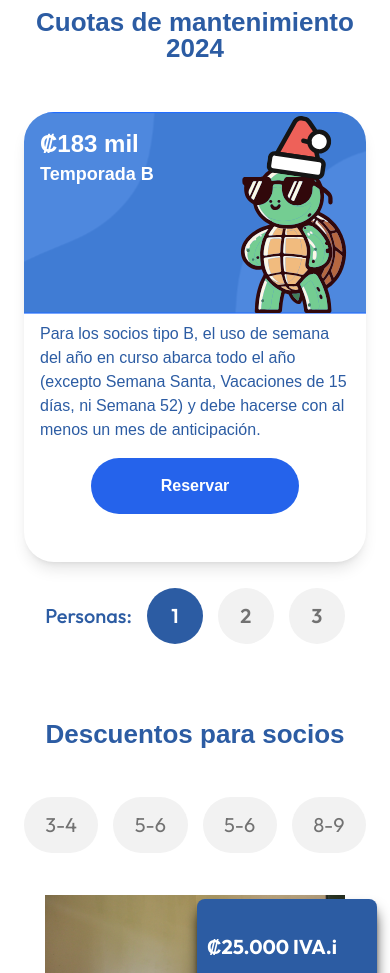
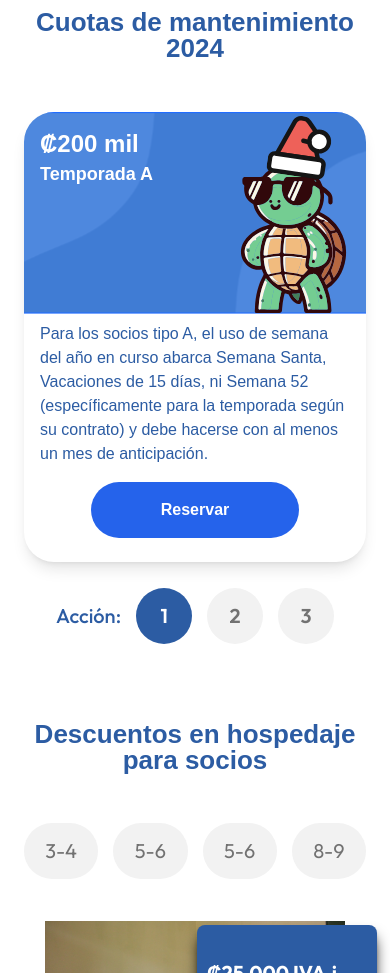
Before and after one commit to 2GAF/Cabinas_San_Isidro, a React (Vite) app: page /tiempo-compartido in a window 390 px wide. Shown: the part 920-1893 px from the top of the page. Built offline with nearby package versions, Linux system fonts and the light colour scheme; a web font is replaced by a local one.

Commit message:
Ajustes en tiempo compartido

```diff
--- a/src/pages/TiempoCompartido.jsx
+++ b/src/pages/TiempoCompartido.jsx
@@ -4,6 +4,7 @@ import { Footer } from "../common/Footer";
 import instalaciones from "../assets/instalaciones.svg";
 import tortuga from "../assets/tortuga-santa.svg";
 import semana from "../assets/semana.svg";
+import balija from "../assets/balija.svg";
 import descuento from "../assets/descuento.svg";
 import Tortuga from "../assets/tortuga-compartido.png";
 import fondo from "../assets/fondo-carta-2.svg"
@@ -33,9 +34,9 @@ export function TiempoCompartido() {
     const tarjetas = {
         '1': [
             {
-                precio: '₡183 mil',
-                temporada: 'Temporada B',
-                texto: 'Para los socios tipo B, el uso de semana del año en curso abarca todo el año (excepto Semana Santa, Vacaciones de 15 días, ni Semana 52) y debe hacerse con al menos un mes de anticipación.',
+                precio: '₡200 mil',
+                temporada: 'Temporada A',
+                texto: 'Para los socios tipo A, el uso de semana del año en curso abarca Semana Santa, Vacaciones de 15 días, ni Semana 52 (específicamente para la temporada según su contrato) y debe hacerse con al menos un mes de anticipación.',
                 imagen: tortuga,
                 fondo: fondo2,
                 hover: fondo,
@@ -43,9 +44,9 @@ export function TiempoCompartido() {
         ],
         '2': [
             {
-                precio: '₡200 mil',
-                temporada: 'Temporada A',
-                texto: 'Para los socios tipo A, el uso de semana del año en curso abarca Semana Santa, Vacaciones de 15 días, ni Semana 52 (específicamente para la temporada según su contrato) y debe hacerse con al menos un mes de anticipación.',
+                precio: '₡183 mil',
+                temporada: 'Temporada B',
+                texto: 'Para los socios tipo B, el uso de semana del año en curso abarca todo el año (excepto Semana Santa, Vacaciones de 15 días, ni Semana 52) y debe hacerse con al menos un mes de anticipación.',
                 imagen: tortuga,
                 fondo: fondo2,
                 hover: fondo,
@@ -67,19 +68,19 @@ export function TiempoCompartido() {
         {
             titulo: 'Uso de semana',
             descripcion: 'Disfrute de una semana al año de lunes a lunes acorde a la capacidad de la accion adquirida.',
-            imagen: semana,
+            imagen: balija,
 
         },
         {
             titulo: 'Descuentos',
             descripcion: 'Descuento del 50% sobre la tarifa rack en todas las cabinas equipadas. Descuento del 20% en alimentos y bebidas en el Resturante Cocos.',
-            imagen: semana,
+            imagen: descuento,
 
         },
         {
             titulo: 'Uso de instalaciones',
             descripcion: 'Disfrute gratuito de las piscinas, zonas verdes, duchas, vestidores y acceso al mar, en cualquier época del año en horario de 8:00am a 5:00pm.',
-            imagen: semana,
+            imagen: instalaciones,
 
         },
     ];
@@ -188,14 +189,14 @@ export function TiempoCompartido() {
                             )}
                         </div>
                         <section className="flex justify-center items-center gap-x-[0.938rem] py-[1.625rem] lg:hidden ">
-                            <h1 className="font-outfit text-links font-medium">Personas:</h1>
+                            <h1 className="font-outfit text-links font-medium">Acción:</h1>
                             <Cantidad setter={setCantidadSeleccionada} text="1" isActive={cantidadSeleccionada} />
                             <Cantidad setter={setCantidadSeleccionada} text="2" isActive={cantidadSeleccionada} />
                             <Cantidad setter={setCantidadSeleccionada} text="3" isActive={cantidadSeleccionada} />
                         </section>
                     </div>
 
-                    <h1 className=" font-semibold text-[#2C5CA3] my-[6vh] md:my-[3vw] text-center text-[clamp(26px,_2.8vw,_3.438rem)] leading-none">Descuentos para socios</h1>
+                    <h1 className=" font-semibold text-[#2C5CA3] my-[6vh] md:my-[3vw] text-center text-[clamp(26px,_2.8vw,_3.438rem)] leading-none">Descuentos en hospedaje para socios</h1>
 
                     {activeTab === 'Cabinas' && (
                         <div className="">
```
Also changed, not shown: src/assets/balija.svg (added).
